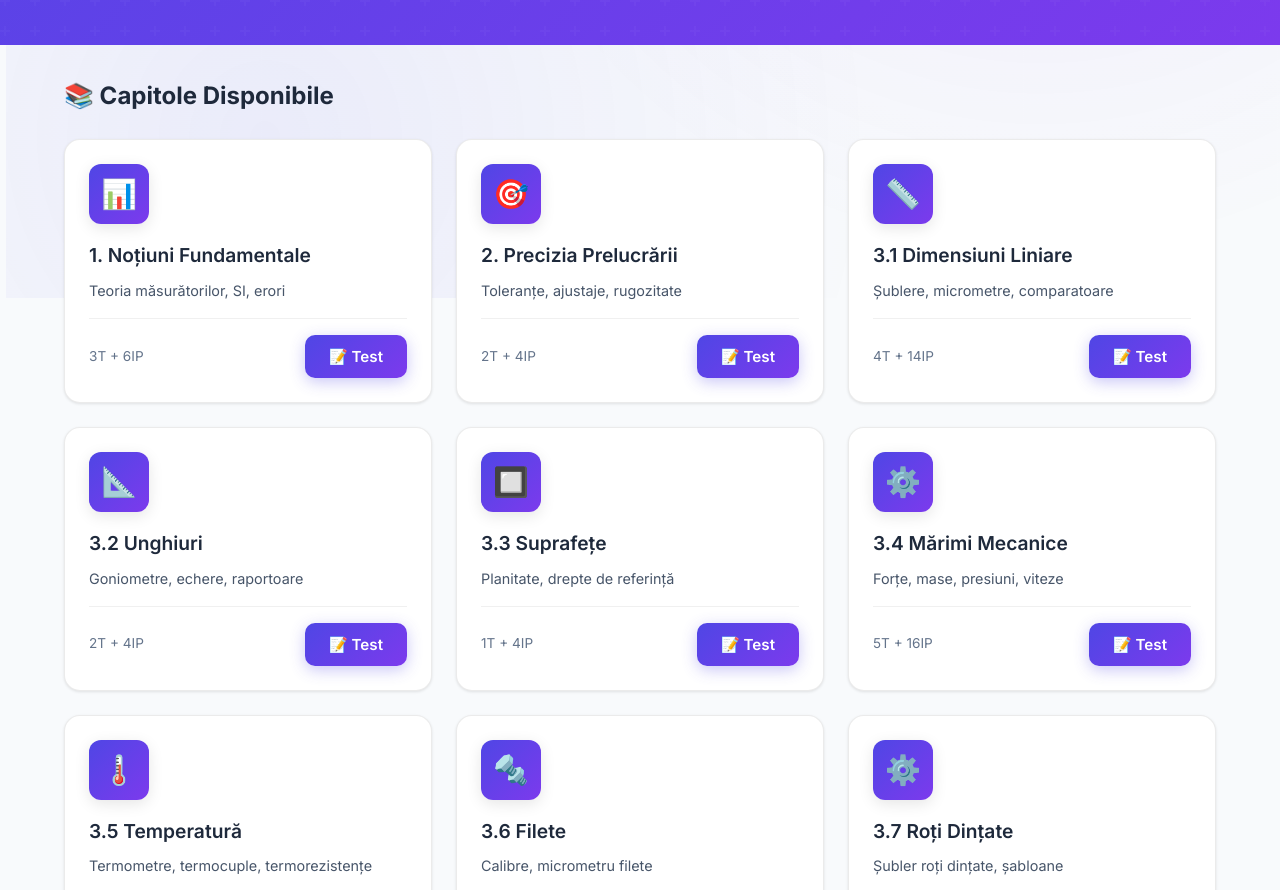
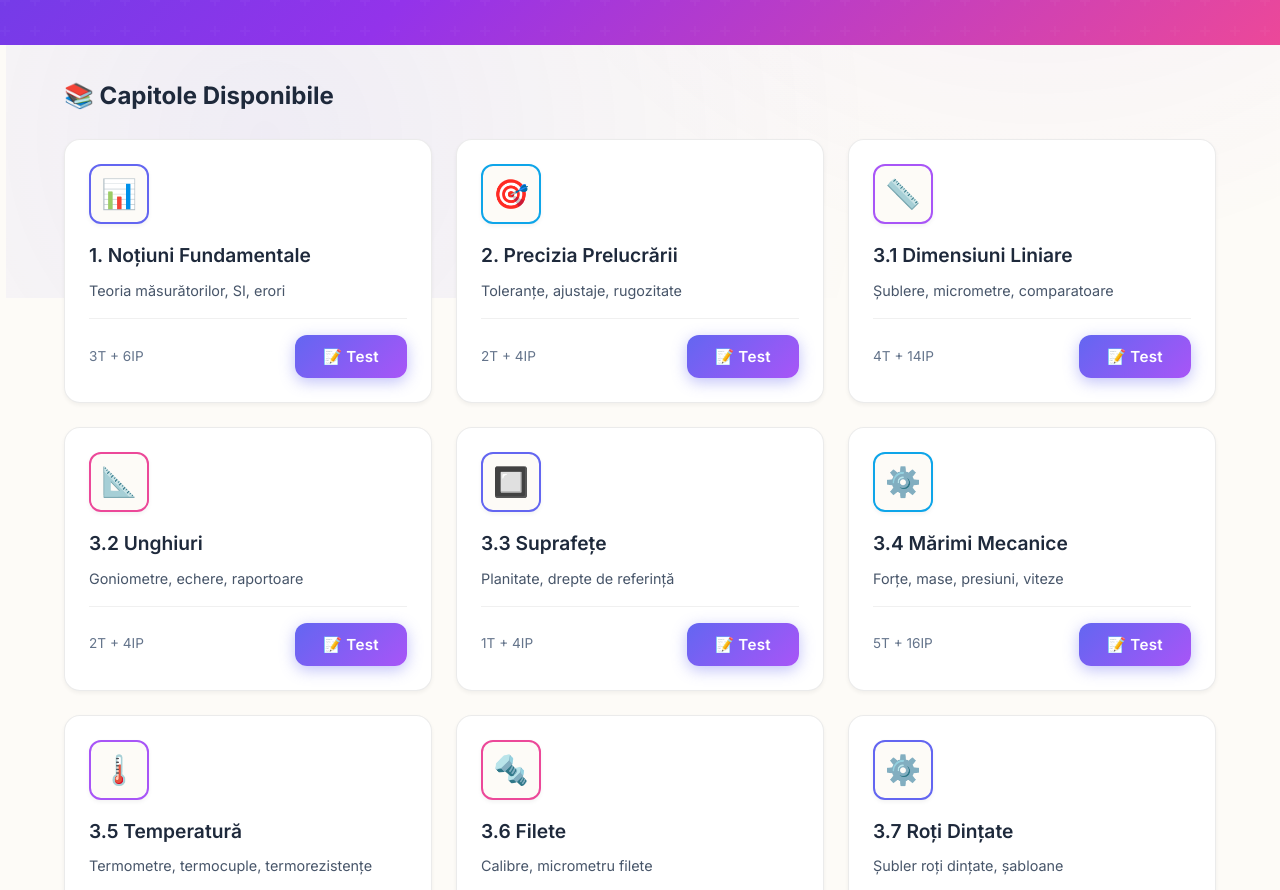
Before and after one commit to Romulus75-romeo/masurari-tehnice, a plain HTML site: page index.html in a window 1280 px wide. Shown: the part 514-1404 px from the top of the page. Drawn offline with Linux system fonts and the light colour scheme.

Commit message:
Style: Vivid color palette and button upgrades

```diff
--- a/styles.css
+++ b/styles.css
@@ -1,42 +1,71 @@
 :root {
-    --primary: #4f46e5;
-    --primary-light: #6366f1;
-    --secondary: #0891b2;
-    --success: #059669;
-    --warning: #d97706;
-    --danger: #dc2626;
-    --bg-light: #f8fafc;
+    /* Vibrant Palette */
+    --primary: #6366f1;
+    /* Indigo 500 */
+    --primary-hover: #4f46e5;
+    /* Indigo 600 */
+    --secondary: #0ea5e9;
+    /* Sky 500 */
+    --accent: #f59e0b;
+    /* Amber 500 */
+    --success: #22c55e;
+    /* Green 500 */
+    --danger: #ef4444;
+    /* Red 500 */
+    --warning: #eab308;
+    /* Yellow 500 */
+    --purple: #a855f7;
+    /* Purple 500 */
+    --pink: #ec4899;
+    /* Pink 500 */
+
+    --bg-light: #fdfbf7;
+    /* Warm white */
     --bg-card: #ffffff;
-    --bg-hero: linear-gradient(135deg, #4f46e5 0%, #7c3aed 100%);
+    --bg-hero: linear-gradient(135deg, #4f46e5 0%, #9333ea 50%, #ec4899 100%);
+    /* Vivid Gradient */
+
     --text-primary: #1e293b;
     --text-secondary: #475569;
     --text-muted: #64748b;
-    --gradient-primary: linear-gradient(135deg, #4f46e5 0%, #7c3aed 100%);
-    --shadow-sm: 0 1px 3px rgba(0, 0, 0, 0.1);
-    --shadow-md: 0 4px 15px rgba(0, 0, 0, 0.1);
-    --shadow-lg: 0 10px 40px rgba(0, 0, 0, 0.15);
 
-    /* Missing variables fix */
+    --gradient-primary: linear-gradient(135deg, #6366f1 0%, #a855f7 100%);
+    --gradient-secondary: linear-gradient(135deg, #3b82f6 0%, #06b6d4 100%);
+    --gradient-accent: linear-gradient(135deg, #f59e0b 0%, #f97316 100%);
+    --gradient-success: linear-gradient(135deg, #22c55e 0%, #10b981 100%);
+    --gradient-card: linear-gradient(180deg, rgba(255, 255, 255, 0.9) 0%, rgba(255, 255, 255, 0.95) 100%);
+
+    --shadow-sm: 0 2px 4px rgba(0, 0, 0, 0.05);
+    --shadow-md: 0 4px 12px rgba(99, 102, 241, 0.15);
+    /* Tinted shadow */
+    --shadow-lg: 0 10px 25px rgba(99, 102, 241, 0.2);
+    /* Tinted shadow */
+
     --surface: #ffffff;
-    --surface-hover: #f1f5f9;
+    --surface-hover: #f8fafc;
     --border: #e2e8f0;
-    --text: #1e293b;
-    --background: #f8fafc;
+    --text: #0f172a;
+    --background: #fdfbf7;
 }
 
 [data-theme="dark"] {
     --bg-light: #0f172a;
     --bg-card: #1e293b;
-    --text-primary: #f1f5f9;
+    --text-primary: #f8fafc;
     --text-secondary: #cbd5e1;
     --text-muted: #94a3b8;
 
-    /* Dark mode variables fix */
+    --bg-hero: linear-gradient(135deg, #312e81 0%, #581c87 50%, #831843 100%);
+
     --surface: #1e293b;
     --surface-hover: #334155;
     --border: #334155;
-    --text: #f1f5f9;
+    --text: #f8fafc;
     --background: #0f172a;
+    --gradient-card: linear-gradient(180deg, #1e293b 0%, #1e293b 100%);
+
+    --shadow-md: 0 4px 12px rgba(0, 0, 0, 0.3);
+    --shadow-lg: 0 10px 25px rgba(0, 0, 0, 0.4);
 }
 
 *,
@@ -355,37 +384,76 @@ body::before {
     left: -100%;
     width: 100%;
     height: 100%;
-    background: linear-gradient(90deg, transparent, rgba(79, 70, 229, 0.1), transparent);
+    background: linear-gradient(90deg, transparent, rgba(255, 255, 255, 0.4), transparent);
     transition: left 0.5s ease
-}
-
-.card:hover::before {
-    left: 100%
 }
 
 .card:hover {
     transform: translateY(-8px) scale(1.02);
-    box-shadow: 0 20px 40px rgba(79, 70, 229, 0.2);
-    border-color: var(--primary)
+    box-shadow: 0 20px 40px rgba(99, 102, 241, 0.25);
+    border-color: var(--primary);
 }
 
 .card-icon {
     width: 60px;
     height: 60px;
-    background: var(--gradient-primary);
+    background: var(--bg-light);
+    color: var(--primary);
     border-radius: 12px;
     display: flex;
     align-items: center;
     justify-content: center;
     font-size: 1.8rem;
     margin-bottom: 1rem;
-    box-shadow: var(--shadow-md);
-    transition: transform 0.4s ease
+    box-shadow: var(--shadow-sm);
+    transition: transform 0.4s ease, background 0.4s ease, color 0.4s ease;
+    border: 2px solid var(--border);
 }
 
 .card:hover .card-icon {
-    transform: scale(1.1) rotate(5deg)
+    transform: scale(1.1) rotate(5deg);
+    background: var(--gradient-primary);
+    color: white;
+    border-color: transparent;
 }
+
+/* Colorful Card Accents */
+.card:nth-child(4n+1) .card-icon {
+    color: var(--primary);
+    border-color: var(--primary);
+}
+
+.card:nth-child(4n+2) .card-icon {
+    color: var(--secondary);
+    border-color: var(--secondary);
+}
+
+.card:nth-child(4n+3) .card-icon {
+    color: var(--purple);
+    border-color: var(--purple);
+}
+
+.card:nth-child(4n+4) .card-icon {
+    color: var(--pink);
+    border-color: var(--pink);
+}
+
+.card:nth-child(4n+1):hover .card-icon {
+    background: var(--gradient-primary);
+}
+
+.card:nth-child(4n+2):hover .card-icon {
+    background: var(--gradient-secondary);
+}
+
+.card:nth-child(4n+3):hover .card-icon {
+    background: linear-gradient(135deg, #a855f7 0%, #d946ef 100%);
+}
+
+.card:nth-child(4n+4):hover .card-icon {
+    background: linear-gradient(135deg, #ec4899 0%, #f43f5e 100%);
+}
+
 
 .card-title {
     font-size: 1.2rem;
@@ -451,14 +519,47 @@ body::before {
     border: 1px solid rgba(0, 0, 0, 0.15)
 }
 
-.btn-lg {
-    padding: 1rem 2rem;
-    font-size: 1.1rem
+.btn {
+    display: inline-flex;
+    align-items: center;
+    justify-content: center;
+    gap: 0.5rem;
+    padding: 0.75rem 1.75rem;
+    border-radius: 12px;
+    font-weight: 600;
+    font-size: 0.95rem;
+    cursor: pointer;
+    border: none;
+    transition: all 0.3s cubic-bezier(0.175, 0.885, 0.32, 1.275);
+    font-family: inherit;
+    position: relative;
+    overflow: hidden;
+    letter-spacing: 0.3px;
 }
 
-.content-section {
-    display: none;
-    animation: fadeIn 0.5s ease
+.btn-primary {
+    background: var(--gradient-primary);
+    color: white;
+    box-shadow: 0 4px 15px rgba(99, 102, 241, 0.4);
+}
+
+.btn-primary:hover {
+    transform: translateY(-3px) scale(1.05);
+    box-shadow: 0 8px 25px rgba(99, 102, 241, 0.6);
+}
+
+.btn-secondary {
+    background: white;
+    color: var(--text-primary);
+    border: 1px solid var(--border);
+    box-shadow: var(--shadow-sm);
+}
+
+.btn-secondary:hover {
+    background: var(--surface-hover);
+    transform: translateY(-2px);
+    border-color: var(--primary);
+    color: var(--primary);
 }
 
 .content-section.active {
```
